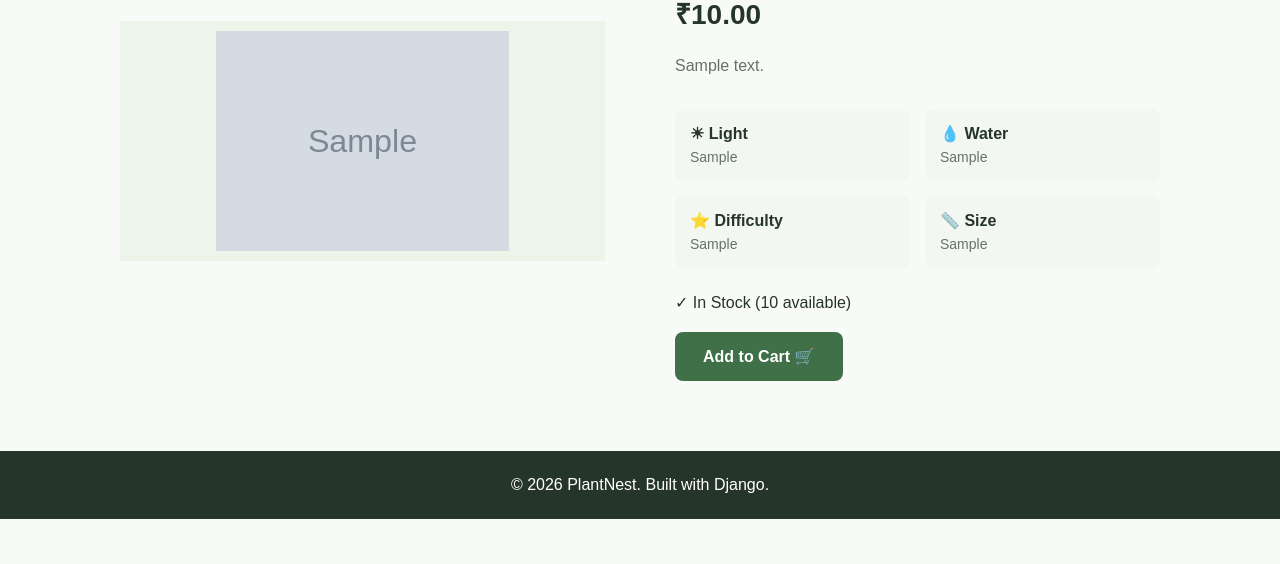
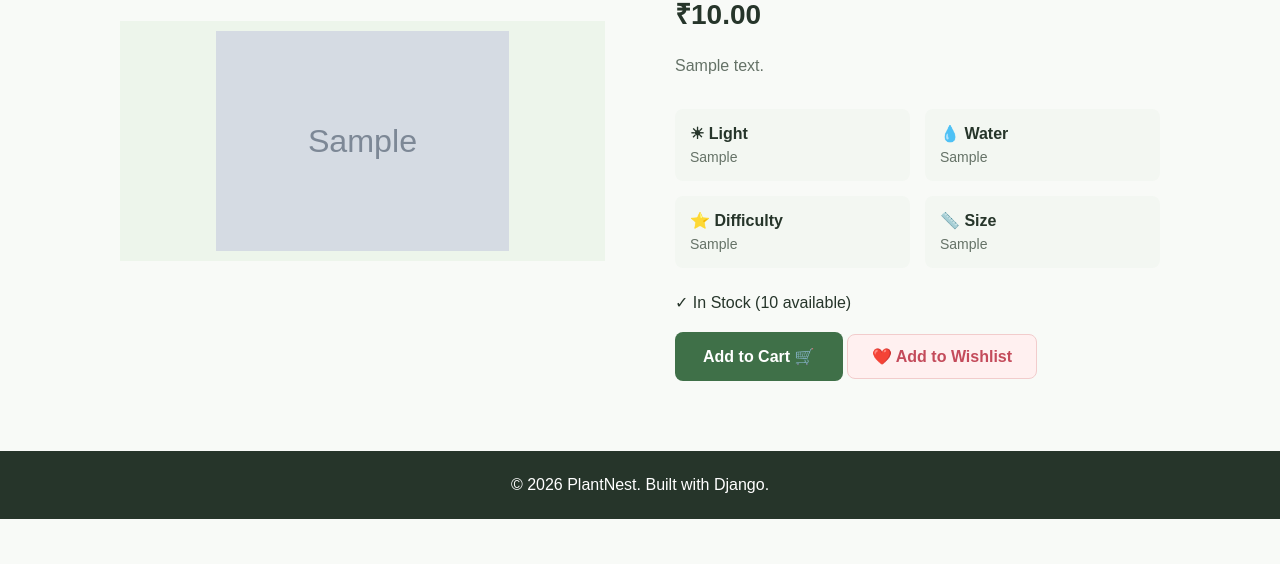
Before and after one commit to Akshatha-k2006/CodeAlpha_E-Commerce, a Django app: page /product/1/ in a window 1280 px wide. Shown: the part 236-800 px from the top of the page. Run offline with Django 5.2, Linux system fonts and the light colour scheme; tables that the repository leaves empty hold one stand-in row (values such as "Sample post"); grey boxes marked "Sample" are stand-in pictures.

Commit message:
added wishlist and sorting based on price

```diff
--- a/plantnest/static/css/style.css
+++ b/plantnest/static/css/style.css
@@ -9,8 +9,6 @@ body {
   background-color: #f8faf7;
   color: #26352a;
 }
-
-/* Navbar */
 
 /* Navbar */
 
@@ -56,10 +54,8 @@ body {
 
 /* Hero */
 
-/* Hero */
-
 .hero {
-  min-height: 460px;
+  min-height: 400px;
 
   display: flex;
   align-items: center;
@@ -121,7 +117,6 @@ body {
   transform: translateY(-2px);
 }
 
-/* Products */
 /* Products */
 
 .plants-section {
@@ -710,3 +705,27 @@ footer {
   border-color: #3f7048;
   box-shadow: 0 0 5px rgba(63, 112, 72, 0.2);
 }
+
+/* Wishlist Button */
+
+.wishlist-button {
+  display: inline-block;
+  padding: 12px 24px;
+
+  background-color: #fff0f0;
+  color: #c44b5b;
+
+  border: 1px solid #f2cccc;
+  border-radius: 8px;
+
+  text-decoration: none;
+  font-size: 16px;
+  font-weight: 600;
+
+  transition: all 0.2s ease;
+}
+
+.wishlist-button:hover {
+  background-color: #fce0e3;
+  transform: translateY(-2px);
+}
--- a/plantnest/store/admin.py
+++ b/plantnest/store/admin.py
@@ -1,9 +1,7 @@
 from django.contrib import admin
-
-# Register your models here.
-from django.contrib import admin
-from .models import Product,Order,OrderItem
+from .models import Product,Order,OrderItem,Wishlist
 
 admin.site.register(Product)
 admin.site.register(Order)
 admin.site.register(OrderItem)
+admin.site.register(Wishlist)
--- a/plantnest/store/models.py
+++ b/plantnest/store/models.py
@@ -63,4 +63,21 @@ class OrderItem(models.Model):
     )
 
     def __str__(self):
-        return f"{self.product.name} x {self.quantity}"
+            return f"{self.product.name} x {self.quantity}"
+
+class Wishlist(models.Model):
+        user = models.ForeignKey(
+            'auth.User',
+            on_delete=models.CASCADE
+        )
+
+        product = models.ForeignKey(
+            Product,
+            on_delete=models.CASCADE
+        )
+
+        added_at = models.DateTimeField(auto_now_add=True)
+        class Meta:
+             unique_together = ('user', 'product')
+        def __str__(self):
+             return f"{self.user.username} - {self.product.name}"
--- a/plantnest/store/urls.py
+++ b/plantnest/store/urls.py
@@ -14,4 +14,7 @@ urlpatterns = [
     path('checkout/', views.checkout, name='checkout'),
     path('order-confirmation/<int:order_id>/', views.order_confirmation, name='order_confirmation'),
     path('orders/', views.my_orders, name='my_orders'),
+    path('wishlist/', views.wishlist, name='wishlist'),
+    path('wishlist/add/<int:product_id>/', views.add_to_wishlist, name='add_to_wishlist'),
+    path('wishlist/remove/<int:product_id>/', views.remove_from_wishlist, name='remove_from_wishlist'),
 ]
--- a/plantnest/store/views.py
+++ b/plantnest/store/views.py
@@ -295,3 +295,41 @@ def my_orders(request):
     return render(request, 'my_orders.html', {
         'orders': orders
     })
+
+def add_to_wishlist(request, product_id):
+    if not request.user.is_authenticated:
+        return redirect('login')
+
+    product = get_object_or_404(Product, id=product_id)
+
+    Wishlist.objects.get_or_create(
+        user=request.user,
+        product=product
+    )
+
+    return redirect('wishlist')
+
+
+def wishlist(request):
+    if not request.user.is_authenticated:
+        return redirect('login')
+
+    wishlist_items = Wishlist.objects.filter(
+        user=request.user
+    ).select_related('product')
+
+    return render(request, 'wishlist.html', {
+        'wishlist_items': wishlist_items
+    })
+
+
+def remove_from_wishlist(request, product_id):
+    if not request.user.is_authenticated:
+        return redirect('login')
+
+    Wishlist.objects.filter(
+        user=request.user,
+        product_id=product_id
+    ).delete()
+
+    return redirect('wishlist')
--- a/plantnest/templates/product_detail.html
+++ b/plantnest/templates/product_detail.html
@@ -83,6 +83,13 @@
         <button class="add-cart-button" disabled>Out of Stock</button>
 
         {% endif %}
+
+        <a
+          href="{% url 'add_to_wishlist' product.id %}"
+          class="wishlist-button"
+        >
+          ❤️ Add to Wishlist
+        </a>
       </div>
     </main>
 
```
Also changed, not shown: plantnest/templates/home.html (+46 -2 lines), plantnest/templates/wishlist.html (added, +86 -0 lines), plantnest/store/migrations/0003_wishlist.py (added).
